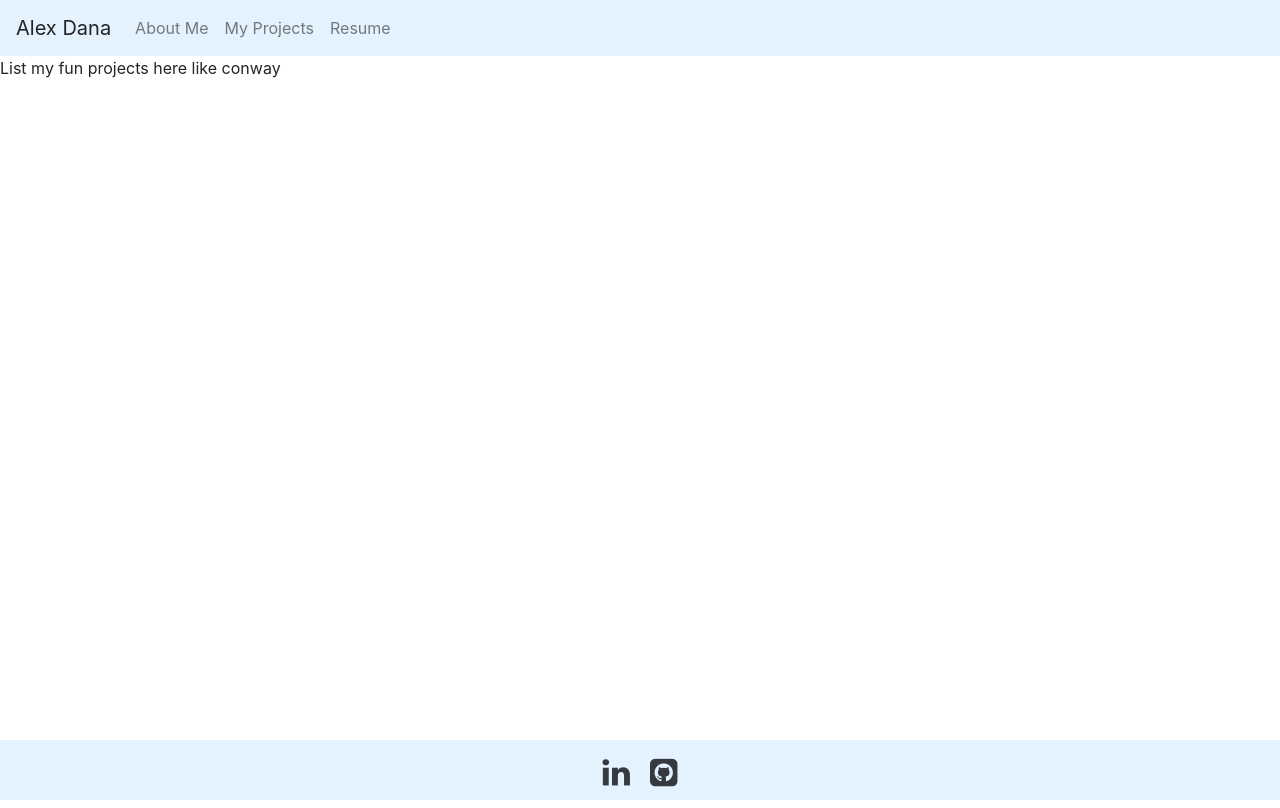
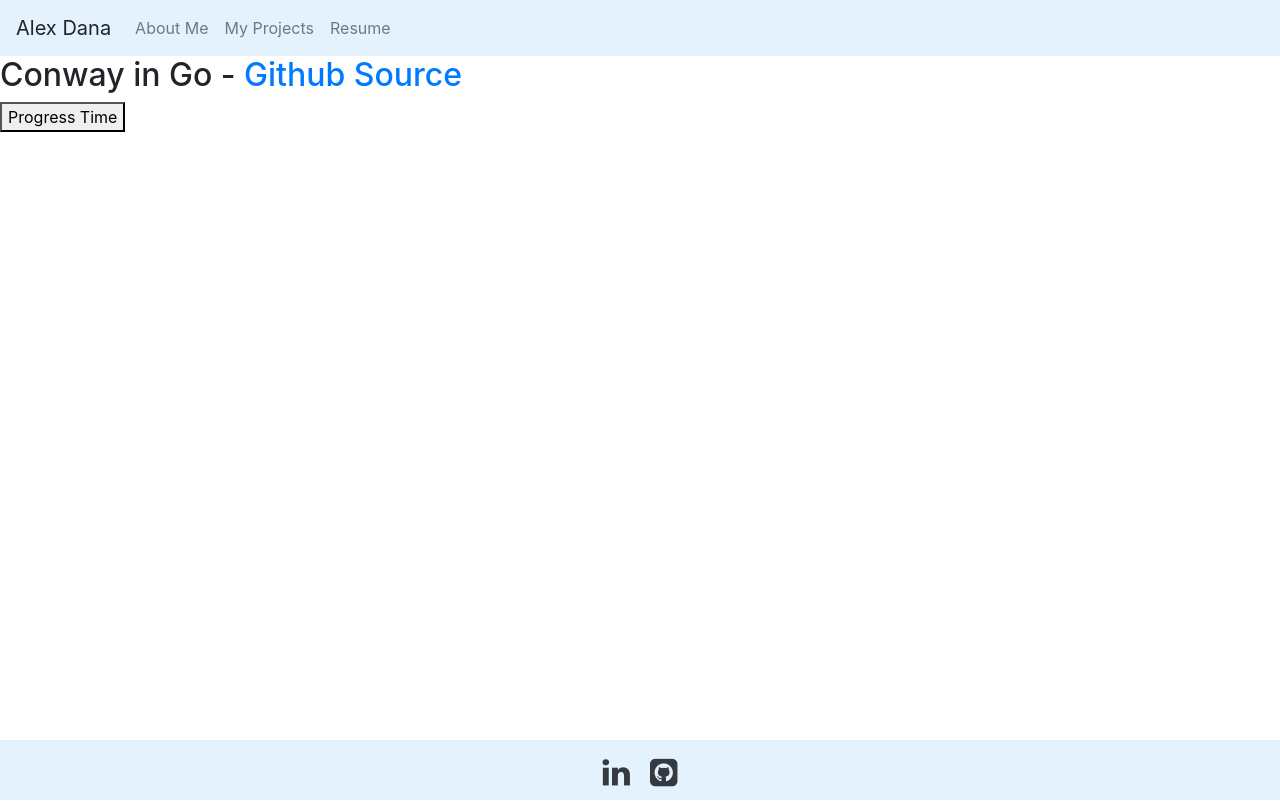
Before and after one commit to cadsdanaa/my-website, an Angular app: page /projects in a window 1280 px wide. Built offline with nearby package versions, Linux system fonts and the light colour scheme.

Commit message:
Added Conway Go project

```diff
--- a/src/app/app.module.ts
+++ b/src/app/app.module.ts
@@ -9,6 +9,7 @@ import { MyProjectsComponent } from './my-projects/my-projects.component';
 import { ResumeComponent } from './resume/resume.component';
 import { FooterComponent } from './footer/footer.component';
 import { CommonModule } from '@angular/common';
+import { HttpClientModule } from '@angular/common/http';
 
 @NgModule({
   declarations: [
@@ -22,7 +23,8 @@ import { CommonModule } from '@angular/common';
   imports: [
     BrowserModule,
     AppRoutingModule,
-    CommonModule
+    CommonModule,
+    HttpClientModule
   ],
   providers: [],
   bootstrap: [AppComponent]
--- a/src/app/my-projects/my-projects.component.html
+++ b/src/app/my-projects/my-projects.component.html
@@ -1 +1,9 @@
-<p>List my fun projects here like conway</p>
+<h2>Conway in Go - <a href="https://github.com/cadsdanaa/conwayHttp" target="_blank">Github Source</a></h2>
+<button (click)="conwayHttp()">
+  Progress Time
+</button>
+<div>
+  <div *ngFor="let row of universe">
+    {{row}}
+  </div>
+</div>
--- a/src/app/my-projects/my-projects.component.ts
+++ b/src/app/my-projects/my-projects.component.ts
@@ -1,4 +1,5 @@
 import { Component, OnInit } from '@angular/core';
+import { HttpClient, HttpHeaders } from '@angular/common/http';
 
 @Component({
   selector: 'app-my-projects',
@@ -7,9 +8,23 @@ import { Component, OnInit } from '@angular/core';
 })
 export class MyProjectsComponent implements OnInit {
 
-  constructor() { }
+  universe = [] as string[];
+
+  constructor(private http: HttpClient) {}
 
   ngOnInit(): void {
   }
 
+  conwayHttp() {
+    const httpOptions = {
+      headers: new HttpHeaders({
+        'Content-Type': 'application/json',
+        'Access-Control-Allow-Origin':'*'
+      })
+    };
+    this.http.get("http://conwaygohttp-env.eba-mgfrwrzx.us-east-2.elasticbeanstalk.com/conway", httpOptions).subscribe(res => {
+      let resObject = res as any;
+      this.universe = resObject['Universe'].split("\n");
+    })
+  }
 }
```
